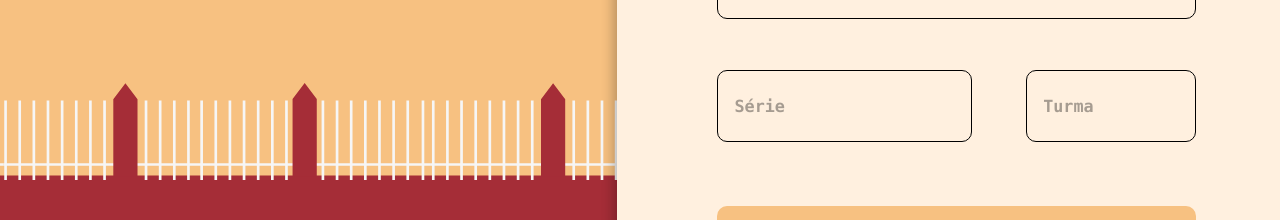
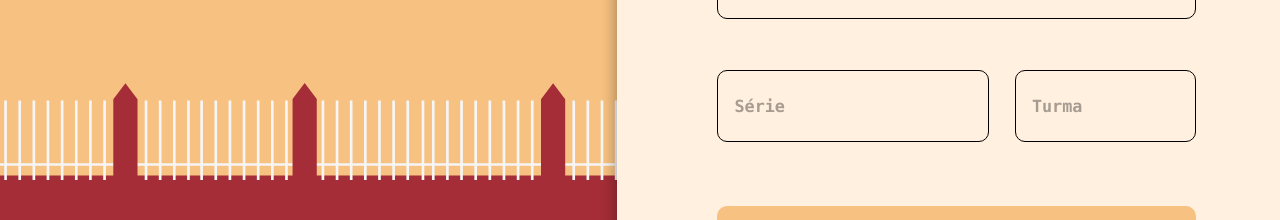
Before and after one commit to CSCAQXD/QUIZ-vixe-tu-sabe, a React app in the folder frontend/: page /cadastro-turmas in a window 1280 px wide. Shown: the part 400-620 px from the top of the page. Built offline with nearby package versions, Linux system fonts and the light colour scheme; no server answers; the HTML template or start-up script is replaced by a standard one.

Commit message:
style(turmas): reduz espaço entre série e turma

```diff
--- a/frontend/src/components/features/turmas/TurmaForm/TurmaForm.css
+++ b/frontend/src/components/features/turmas/TurmaForm/TurmaForm.css
@@ -38,7 +38,7 @@
     display: grid;
     grid-template-columns: minmax(0, 3fr) minmax(0, 2fr);
     align-items: start;
-    gap: clamp(30px, 4.2vw, 80px);
+    gap: clamp(16px, 2vw, 32px);
 }
 
 .turma-form .select-field__control {
```
